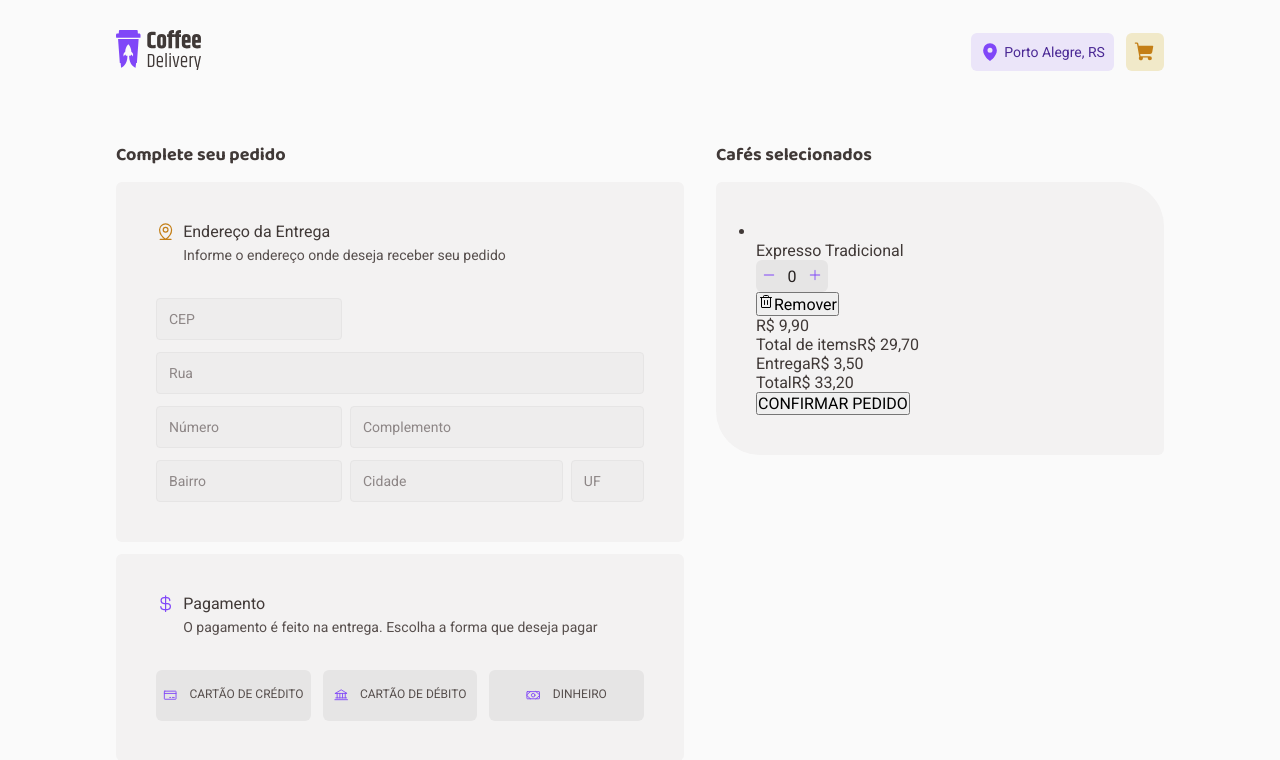
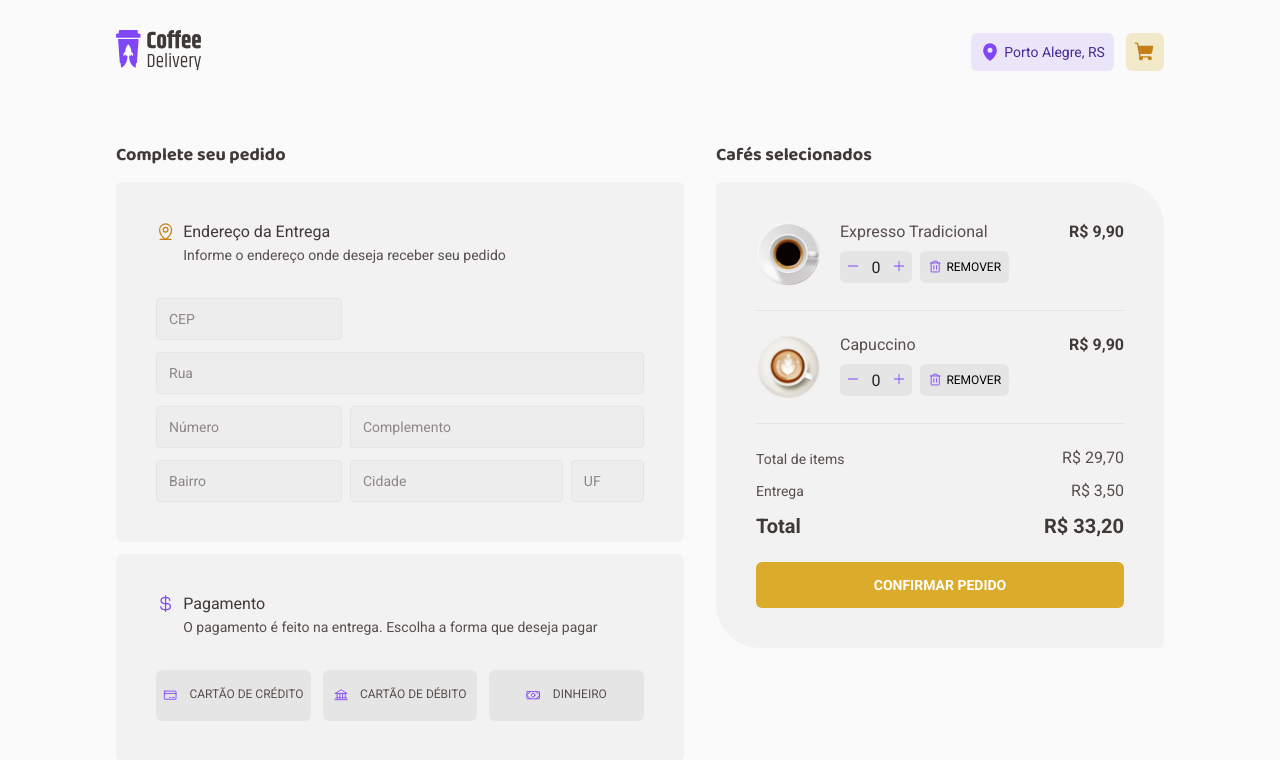
Before and after one commit to LuisRuda/ignite-reactjs-desafio02-coffee-delivery, a React (Vite) app: page /checkout in a window 1280 px wide. Shown: the top 760 px of the page. Built offline with nearby package versions, Linux system fonts and the light colour scheme.

Commit message:
feature: cart styles

```diff
--- a/src/pages/Checkout/index.tsx
+++ b/src/pages/Checkout/index.tsx
@@ -1,8 +1,15 @@
 import { Trash } from 'phosphor-react'
 
 import { Form } from './Form'
+import { menuCoffeeTraditional, menuCapuccino } from '../../assets'
 import { CounterControls } from '../../components'
-import { CheckoutContainer, CartContainer } from './styles'
+import {
+  CheckoutContainer,
+  CartContainer,
+  CartItem,
+  CardInfo,
+  TotalContainer,
+} from './styles'
 
 export function Checkout() {
   return (
@@ -18,23 +25,37 @@ export function Checkout() {
 
         <CartContainer>
           <ul>
-            <li>
-              <img src="" alt="" />
-              <div>
+            <CartItem>
+              <img src={menuCoffeeTraditional} alt="Café tradicional" />
+              <CardInfo>
                 <span>Expresso Tradicional</span>
                 <div>
                   <CounterControls smallHeight />
                   <button type="button">
                     <Trash />
-                    Remover
+                    REMOVER
                   </button>
                 </div>
-              </div>
-              <span>R$ 9,90</span>
-            </li>
+              </CardInfo>
+              <strong>R$ 9,90</strong>
+            </CartItem>
+            <CartItem>
+              <img src={menuCapuccino} alt="Café tradicional" />
+              <CardInfo>
+                <span>Capuccino</span>
+                <div>
+                  <CounterControls smallHeight />
+                  <button type="button">
+                    <Trash />
+                    REMOVER
+                  </button>
+                </div>
+              </CardInfo>
+              <strong>R$ 9,90</strong>
+            </CartItem>
           </ul>
 
-          <div>
+          <TotalContainer>
             <div>
               <span>Total de items</span>
               <span>R$ 29,70</span>
@@ -44,11 +65,11 @@ export function Checkout() {
               <span>R$ 3,50</span>
             </div>
             <div>
-              <span>Total</span>
-              <span>R$ 33,20</span>
+              <strong>Total</strong>
+              <strong>R$ 33,20</strong>
             </div>
             <button type="button">CONFIRMAR PEDIDO</button>
-          </div>
+          </TotalContainer>
         </CartContainer>
       </section>
     </CheckoutContainer>
--- a/src/pages/Checkout/styles.ts
+++ b/src/pages/Checkout/styles.ts
@@ -22,4 +22,114 @@ export const CartContainer = styled.div`
   padding: 2.5rem;
   background: ${({ theme }) => theme['gray-100']};
   border-radius: 6px 44px;
+
+  ul {
+    list-style: none;
+    margin-bottom: 1.5rem;
+  }
 `
+
+export const CartItem = styled.li`
+  display: flex;
+  padding-bottom: 1.5rem;
+  border-bottom: 1px solid ${({ theme }) => theme['gray-300']};
+
+  & + & {
+    padding-top: 1.5rem;
+  }
+
+  img {
+    width: 4rem;
+    height: 4rem;
+    margin-right: 1.25rem;
+  }
+`
+
+export const CardInfo = styled.div`
+  flex: 1;
+
+  > span {
+    font-size: 1rem;
+    line-height: 1.3;
+  }
+
+  > div {
+    gap: 0.5rem;
+    display: flex;
+    margin-top: 0.5rem;
+    align-items: center;
+
+    > button {
+      gap: 0.25rem;
+      height: 2rem;
+      border: none;
+      display: flex;
+      cursor: pointer;
+      align-items: center;
+      justify-content: center;
+      font-size: 0.75rem;
+      padding: 0.5rem;
+      border-radius: 6px;
+      transition: background 0.2s;
+      background: ${({ theme }) => theme['gray-300']};
+
+      &:hover {
+        color: ${({ theme }) => theme['gray-800']};
+        background: ${({ theme }) => theme['gray-400']};
+      }
+
+      svg {
+        width: 0.9rem;
+        height: 1rem;
+        color: ${({ theme }) => theme['purple-500']};
+      }
+    }
+  }
+
+  > span {
+    font-size: 1rem;
+    line-height: 1.3;
+    color: ${({ theme }) => theme['gray-700']};
+  }
+`
+
+export const TotalContainer = styled.div`
+  > div {
+    display: flex;
+    align-items: center;
+    justify-content: space-between;
+    margin-bottom: 0.75rem;
+
+    > span {
+      font-size: 1rem;
+      line-height: 1.3;
+      color: ${({ theme }) => theme['gray-700']};
+
+      &:first-child {
+        font-size: 0.875rem;
+      }
+    }
+
+    > strong {
+      font-size: 1.25rem;
+    }
+  }
+
+  > button {
+    width: 100%;
+    border: none;
+    cursor: pointer;
+    height: 2.875rem;
+    border-radius: 6px;
+    margin-top: 0.75rem;
+    font-weight: 700;
+    font-size: 0.875rem;
+    transition: background 0.2s;
+    color: ${({ theme }) => theme.white};
+    background: ${({ theme }) => theme['yellow-500']};
+
+    &:hover {
+      background: ${({ theme }) => theme['yellow-900']};
+    }
+  }
+`
```
